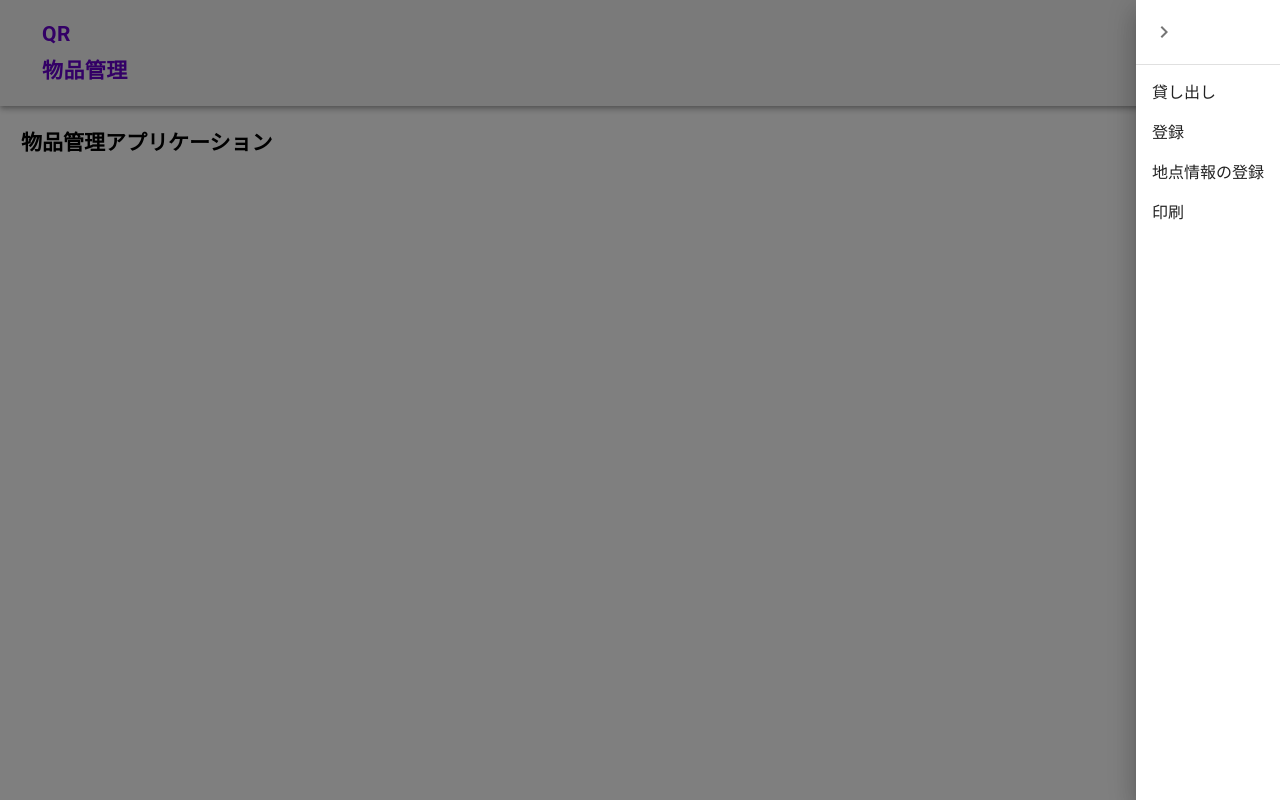
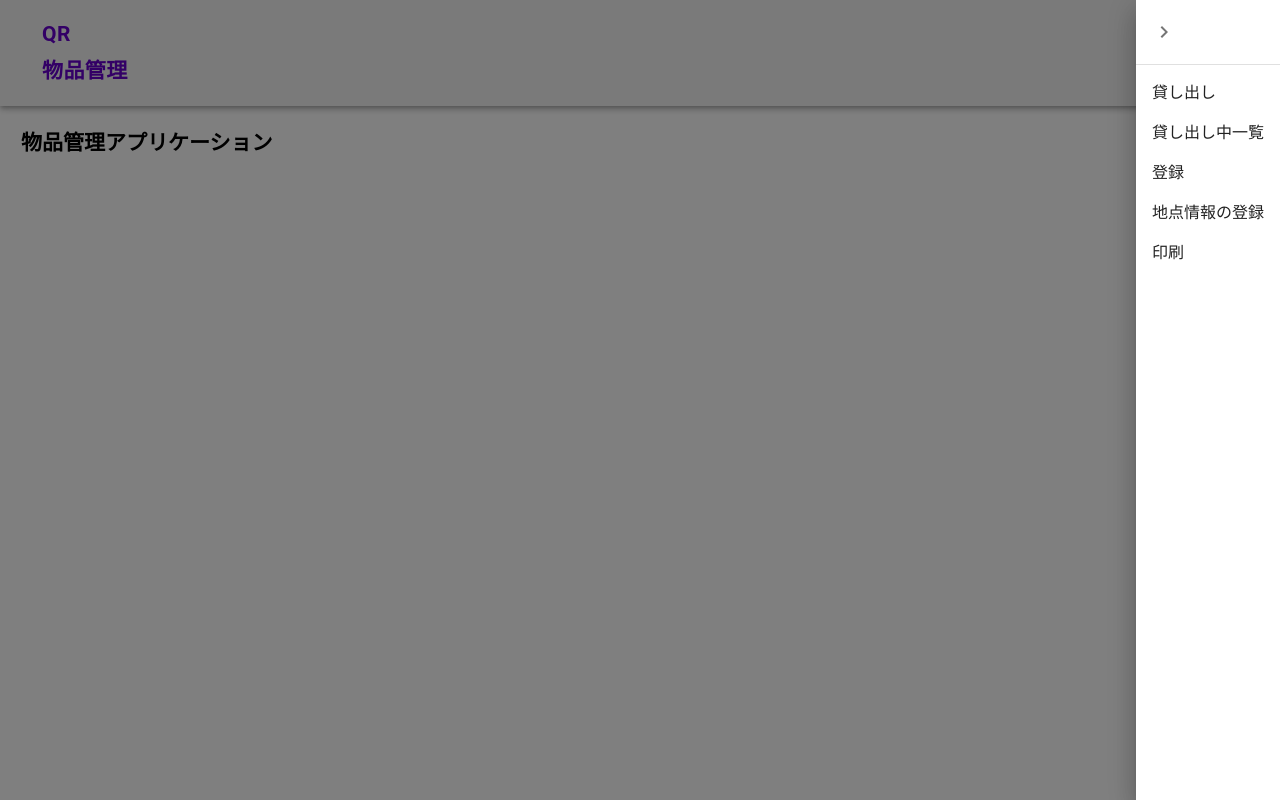
Before and after one commit to sohosai/qr-frontend, a Next.js app: page / in a window 1280 px wide. Both pictures are taken after a click on the button "menu". Built offline with nearby package versions, Linux system fonts and the light colour scheme.

Commit message:
貸し出し中一覧を機能一覧に追加

```diff
--- a/src/components/Header/index.tsx
+++ b/src/components/Header/index.tsx
@@ -78,6 +78,9 @@ const Header = () => {
             <ListItem key='menu-lending'>
               <Link href='/lending'>貸し出し</Link>
             </ListItem>
+            <ListItem key='menu-lending'>
+              <Link href='/lending/list'>貸し出し中一覧</Link>
+            </ListItem>
             <ListItem key='menu-register'>
               <Link href='/register'>登録</Link>
             </ListItem>
```
